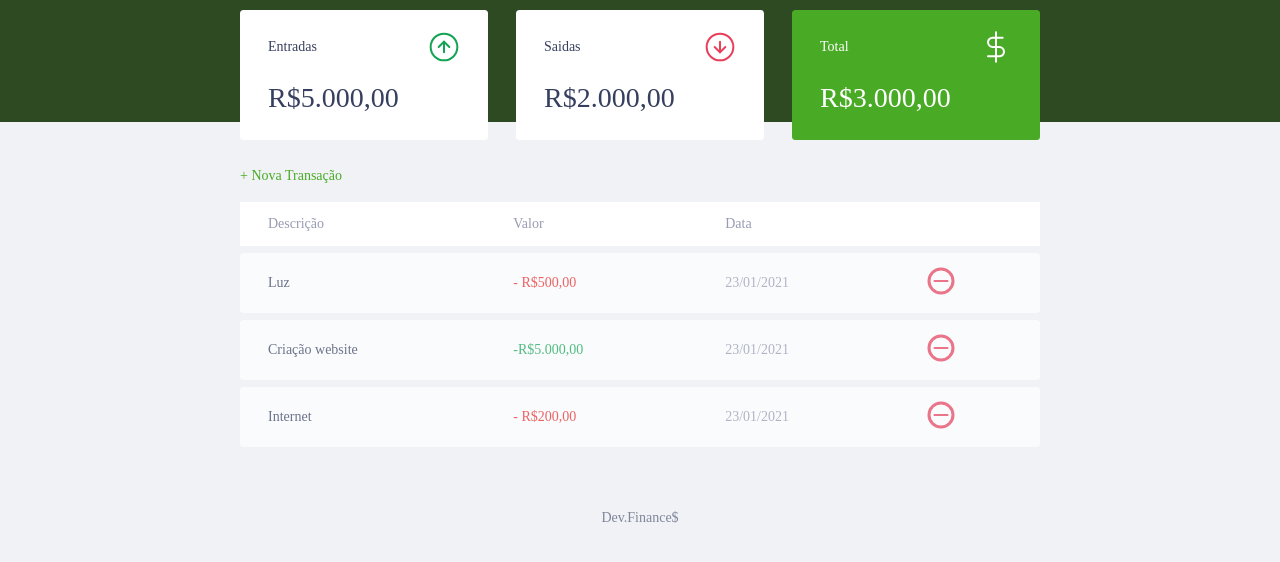
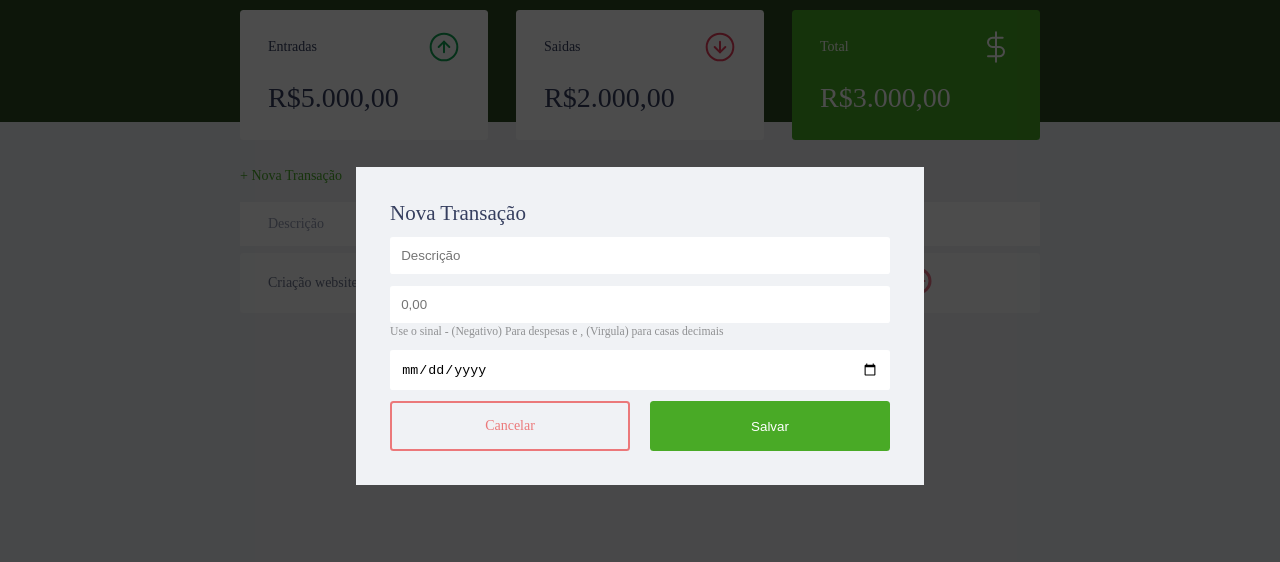
Before and after one commit to Myul8330/dev-finance, a plain HTML site: page index.html in a window 1280 px wide. Both pictures are taken after a click on the link "+ Nova Transação". Shown: the part 74-636 px from the top of the page. Drawn offline with Linux system fonts and the light colour scheme.

Commit message:
create table in javascript

```diff
--- a/Scripts.js
+++ b/Scripts.js
@@ -1,11 +1,11 @@
-/*const Modal = {
+const Modal = {
     open(){
         //Abrir Modal
         //Adicionar a class active ao
         document
                 .querySelector('.modal-overlay')
                 .classList
-                .add('active');
+                .toggle('active');
     },
     close(){
             //fecha o modal
@@ -15,10 +15,61 @@
                 .classList
                 .remove('active');
     }
-}*/
-function open()  {
-    document.querySelector('.modal-overlay');
+}
+const transactions = [
+    {
+        id: 1,
+        description: 'Luz',
+        amount: -50000,
+        date: '23/01/2021',
+},
+    {
+        id: 2,
+        description: 'Criação website',
+        amount: 500000,
+        date: '23/01/2021',
+},
+    {
+        id: 3,
+        description: 'Internet',
+        amount: -20000,
+        date: '23/01/2021',
+},
+]
+//Eu preciso somar as entradas
+//depois eu preciso somar as saídas e
+//remover das entradas o valor das saídas
+const Transaction = {
+    incomes() {
+        //somar as entradas
+    },
+    expenses() {
+        //somar as saídas
+    }
+}
+//Substituir os dados do HTML com os dados do JS
 
-function open(x) {
-    x.classList.toggle("change");
-  }
+const DOM = {
+    transactionsContainer: document.querySelector('#data-table tbody'),
+
+    addTransaction(transaction, index) {
+        const tr = document.createElement('tr')
+        tr.innerHTML = DOM.innerHTMLTransaction(transaction)
+        DOM.transactionsContainer.appendChild(tr)
+    },
+
+    innerHTMLTransaction(transaction) {
+
+        const html = `
+            <td class="description">${transaction.description}</td>
+            <td class="expense">${transaction.amount}</td>
+            <td class="date"${transaction.date}</td>
+            <td>
+                <img src="assets/minus.svg" alt="Remover Transação">
+            </td>
+    `
+    return html
+    }
+}
+
+DOM.addTransaction(transactions[1])
--- a/index.html
+++ b/index.html
@@ -51,30 +51,7 @@
                         </tr>
                 </thead>
                 <tbody>
-                        <tr>
-                            <td class="description">Luz</td>
-                            <td class="expense">- R$500,00</td>
-                            <td class="date">23/01/2021</td>
-                            <td>
-                                <img src="assets/minus.svg" alt="Remover Transação">
-                            </td>
-                        </tr>
-                        <tr>
-                            <td class="description">Criação website</td>
-                            <td class="income">-R$5.000,00</td>
-                            <td class="date">23/01/2021</td>
-                            <td>
-                                <img src="assets/minus.svg" alt="Remover Transação">
-                            </td>
-                        </tr>
-                        <tr>
-                            <td class="description">Internet</td>
-                            <td class="expense">- R$200,00</td>
-                            <td class="date">23/01/2021</td>
-                            <td>
-                                <img src="assets/minus.svg" alt="Remover Transação">
-                            </td>
-                        </tr>
+
                 </tbody>
         </table>
     </section>
```
